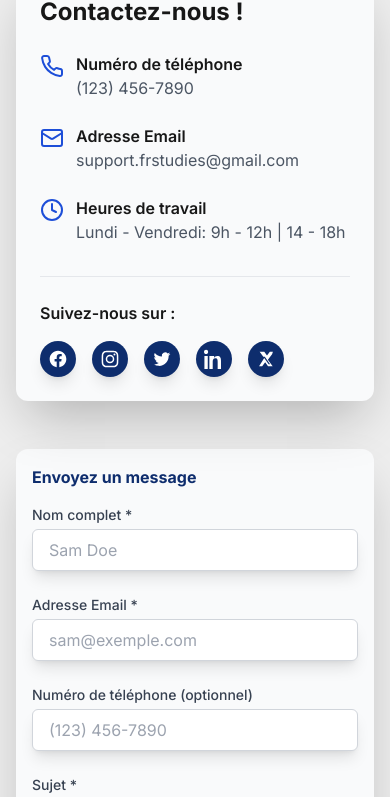
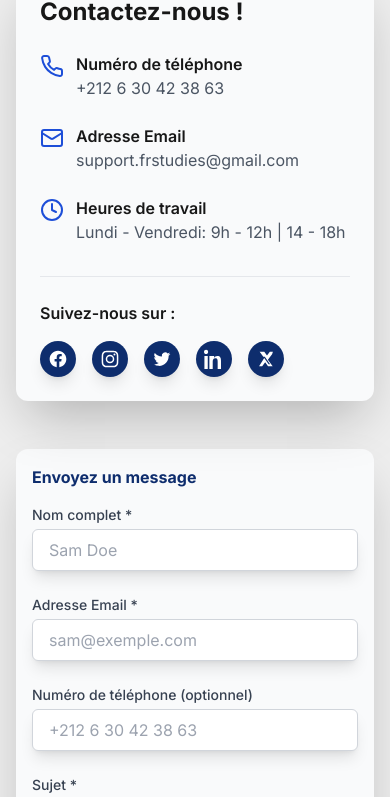
Before and after one commit to SouhaiBusiness/frstudies, a Next.js app: page /contact in a window 390 px wide. Shown: the part 356-1153 px from the top of the page. Built offline with nearby package versions, Linux system fonts and the light colour scheme; no server answers.

Commit message:
change number phone for contact form in contact page

```diff
--- a/app/contact/page.tsx
+++ b/app/contact/page.tsx
@@ -95,7 +95,7 @@ export default function ContactPage() {
                 <Phone className='h-6 w-6 text-blue-700 mr-3 mt-0.5' />
                 <div>
                   <h3 className='font-semibold'>Numéro de téléphone </h3>
-                  <p className='text-gray-600'>(123) 456-7890</p>
+                  <p className='text-gray-600'>+212 6 30 42 38 63</p>
                 </div>
               </div>
 
@@ -261,7 +261,7 @@ export default function ContactPage() {
                   value={formData.phone}
                   onChange={handleChange}
                   className='w-full shadow-lg px-4 py-2 border border-gray-300 rounded-md focus:ring-2 focus:ring-blue-500 focus:border-blue-500'
-                  placeholder='(123) 456-7890'
+                  placeholder='+212 6 30 42 38 63'
                 />
               </div>
 
```
